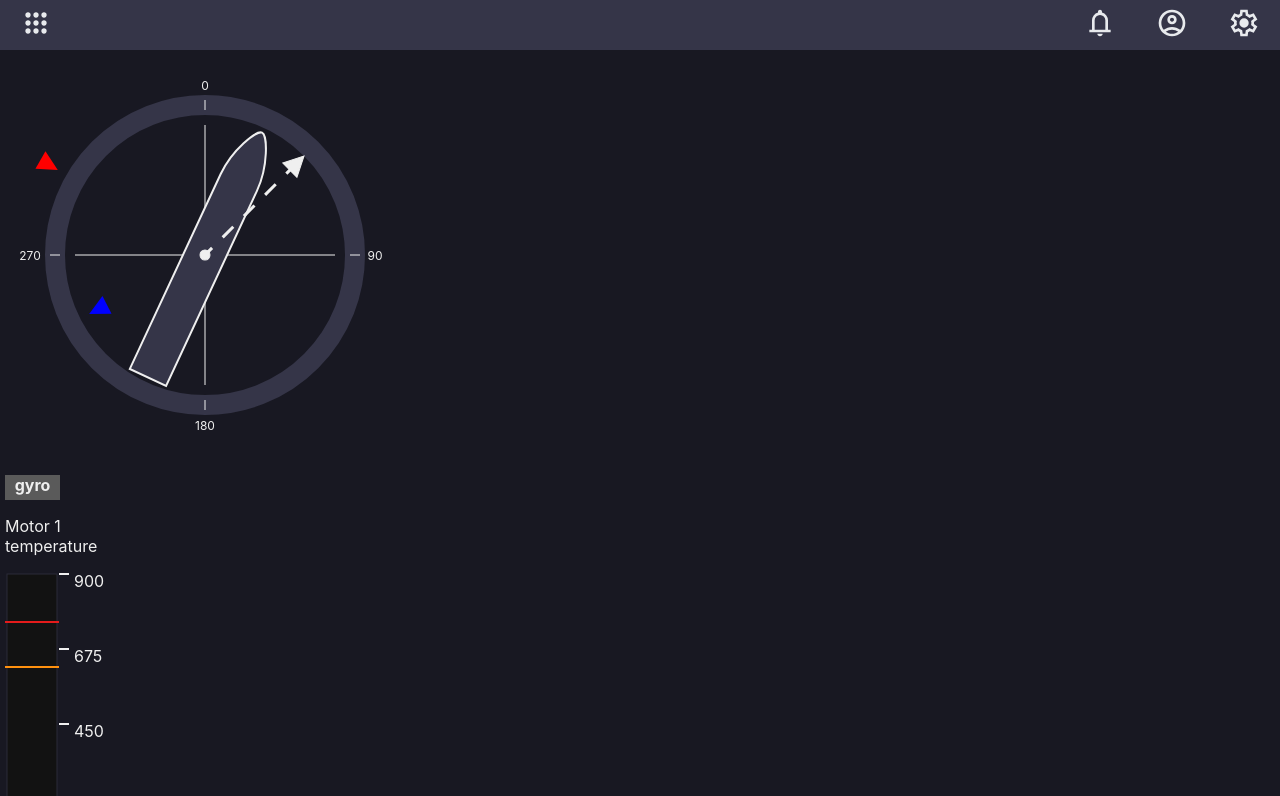
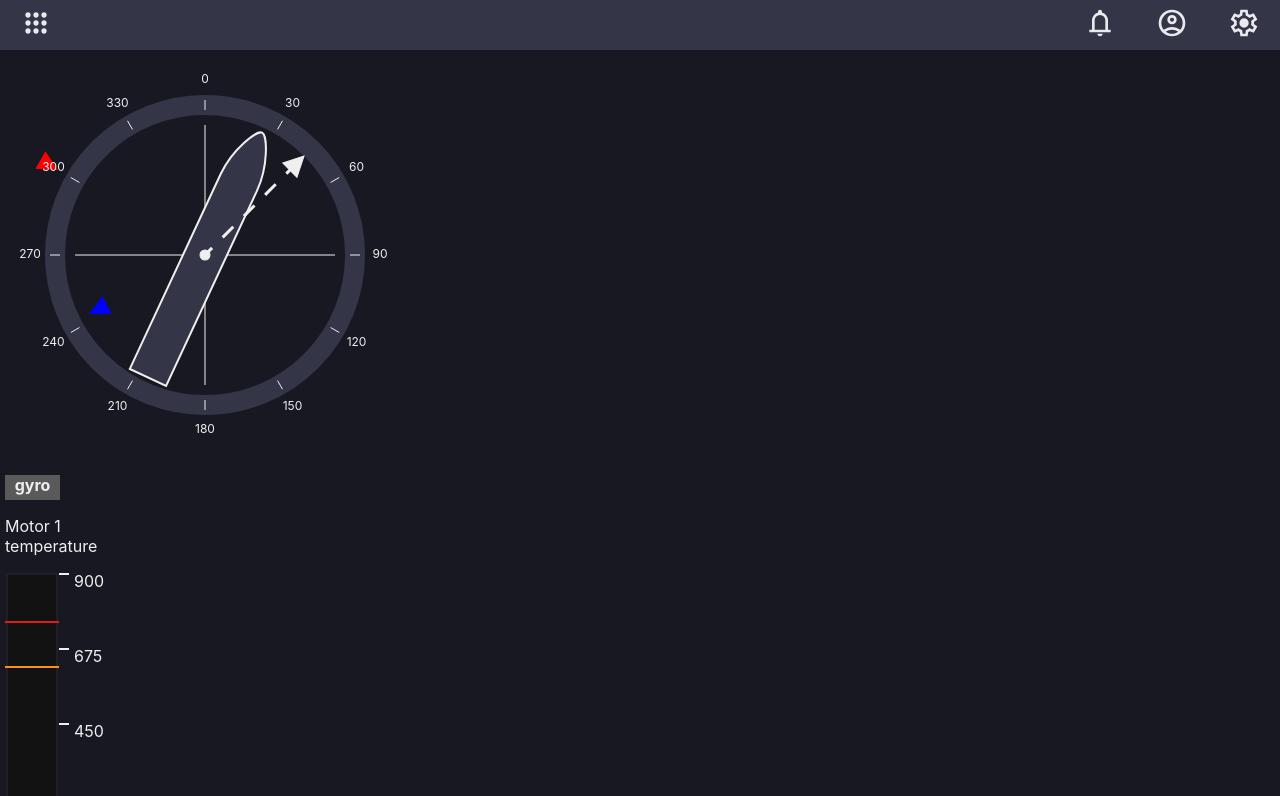
Before and after one commit to Henri-Willekens/mqtt-implementation, a React (Create React App) app: page / in a window 1280 px wide. Shown: the top 796 px of the page. Built offline with nearby package versions, Linux system fonts and the light colour scheme.

Commit message:
now generate ticklines based on how many user wants, isn't yet configurable via config

```diff
--- a/src/components/atoms/Compass/Compass.tsx
+++ b/src/components/atoms/Compass/Compass.tsx
@@ -10,6 +10,47 @@ const Compass: React.FC<CompassProps> = ({ source, currentLocationOutside }) =>
   const update = (elementToSelect: string, updatedValue: number) => {
     let element = document.getElementById(elementToSelect);
     element?.setAttribute("transform", `rotate(${updatedValue}, 200, 200)`)
+  };
+
+  const generateWindRoseLines = (windRoseLines: number, radius: number, centerX: number, centerY: number) => {
+    const lines = [];
+    const angleStep = 360 / windRoseLines;
+
+    for (let i = 0; i < windRoseLines; i++) {
+      const angle = angleStep * i;
+      const radian = (angle * Math.PI) / 180;
+
+      const x1 = centerX + (radius - 5) * Math.sin(radian);
+      const y1 = centerY - (radius - 5) * Math.cos(radian);
+      const x2 = centerX + (radius + 5) * Math.sin(radian);
+      const y2 = centerY - (radius + 5) * Math.cos(radian);
+
+      const textX = centerX + (radius + 25) * Math.sin(radian);
+      const textY = centerY - (radius + 25) * Math.cos(radian);
+
+      lines.push(
+        <g key={i}>
+          <line
+            className={`compass-windrose-line compass-windrose-line__${theme}`}
+            x1={x1}
+            y1={y1}
+            x2={x2}
+            y2={y2}
+          />
+          <text
+            className={`compass-windrose-text compass-windrose-text__${theme}`}
+            x={textX}
+            y={textY}
+            textAnchor="middle"
+            dominantBaseline="middle"
+          >
+            {angle}
+          </text>
+        </g>
+      );
+    }
+
+    return lines;
   };
 
   useEffect(() => {
@@ -32,25 +73,6 @@ const Compass: React.FC<CompassProps> = ({ source, currentLocationOutside }) =>
     <div className="compass">
       <svg width="400" height="400">
         <circle className={`compass-windrose compass-windrose__${theme}`} cx="200" cy="200" r="150" />
-
-        <g className="compass-windrose-lines" fontSize="12">
-          <g>
-            <line className={`compass-windrose-line compass-windrose-line__${theme}`} x1="200" y1="45" x2="200" y2="55" />
-            <text className={`compass-windrose-text compass-windrose-text__${theme}`} x="200" y="35">0</text>
-          </g>
-          <g>
-            <line className={`compass-windrose-line compass-windrose-line__${theme}`} x1="200" y1="345" x2="200" y2="355" />
-            <text className={`compass-windrose-text compass-windrose-text__${theme}`} x="200" y="375">180</text>
-          </g>
-          <g>
-            <line className={`compass-windrose-line compass-windrose-line__${theme}`} x1="355" y1="200" x2="345" y2="200" />
-            <text className={`compass-windrose-text compass-windrose-text__${theme}`} x="370" y="205">90</text>
-          </g>
-          <g>
-            <line className={`compass-windrose-line compass-windrose-line__${theme}`} x1="55" y1="200" x2="45" y2="200" />
-            <text className={`compass-windrose-text compass-windrose-text__${theme}`} x="25" y="205">270</text>
-          </g>
-        </g>
 
         <g className={`compass-inner-windrose-lines__${theme}`}>
           <line x1="70" y1="200" x2="330" y2="200" />
@@ -77,6 +99,10 @@ const Compass: React.FC<CompassProps> = ({ source, currentLocationOutside }) =>
             : <polygon points="200,70 190,90 210,90" fill='blue' />
           }
         </g>
+
+        <g className="compass-windrose-lines" fontSize="12">
+          {generateWindRoseLines(12, 150, 200, 200)}
+        </g>
       </svg>
       <div className={`compass-source compass-source__${theme}`}>
         <p>{source}</p>
```
